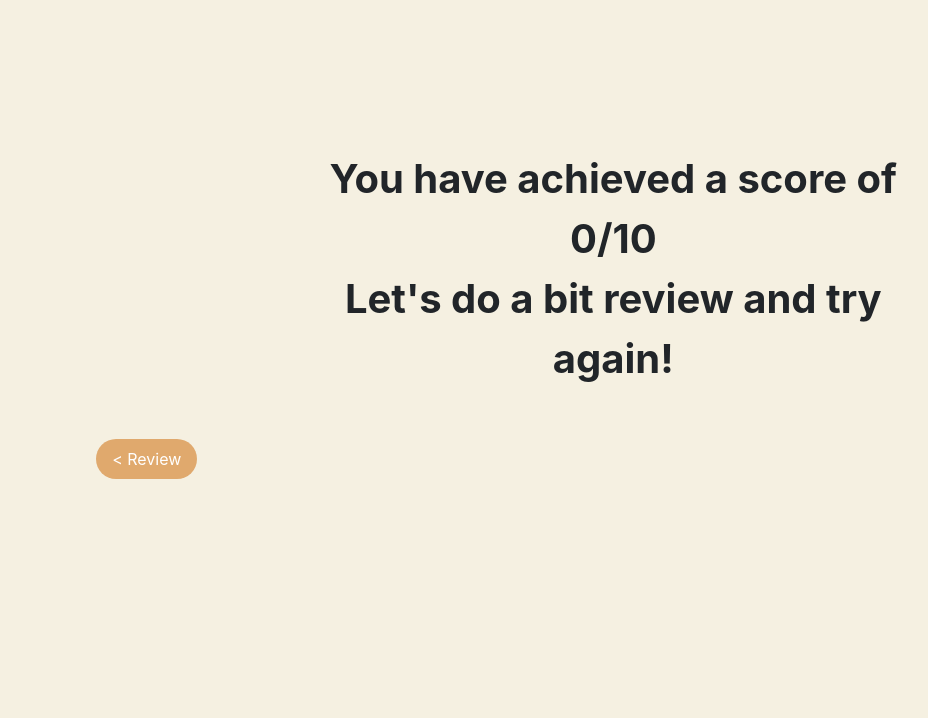
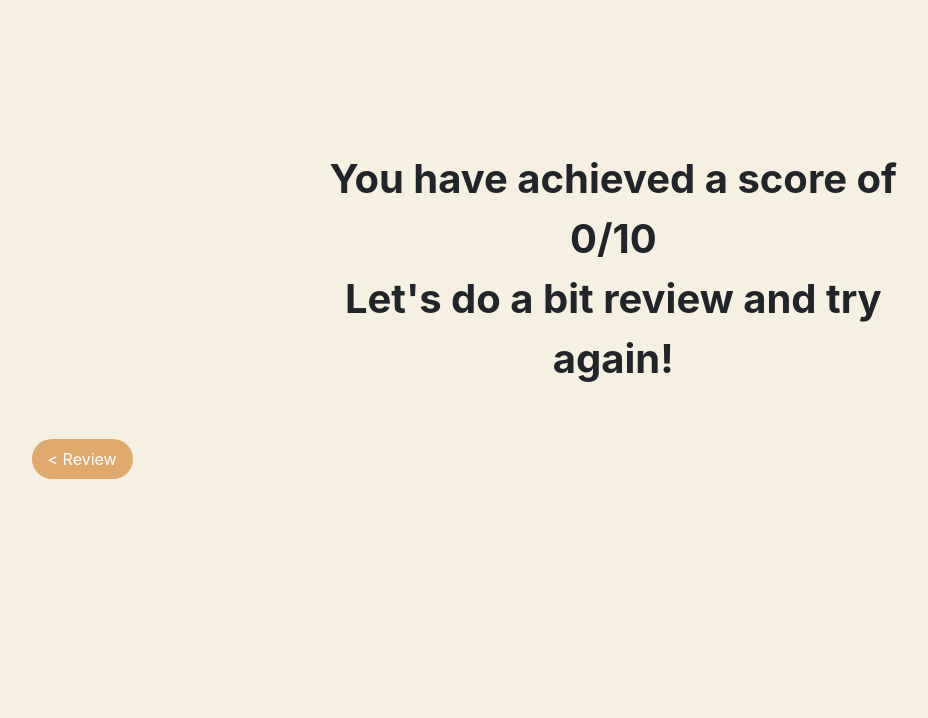
Before and after one commit to carolineli7199/MusicTheory, a Flask app: page /quizend in a window 1280 px wide. Shown: the part 69-787 px from the top of the page, without its empty margins (22-950 px from the left). Run offline with Flask 2, Linux system fonts and the light colour scheme; some libraries are stand-ins or nearby versions.

Commit message:
fixed 'buttons (on learnign) should end where white ends'

```diff
--- a/static/main.css
+++ b/static/main.css
@@ -90,12 +90,12 @@
 
 .float-right {
   float: right;
-  padding-right: 10%;
+  padding-right: 5%;
 }
 
 .float-left {
   float: left;
-  padding-left: 10%;
+  padding-left: 5%;
 }
 
 .learning-container {
@@ -106,6 +106,8 @@
 
 .button-container {
   height: 20vh;
+  display: flex;
+  justify-content: space-between;
 }
 
 .home-container {
```
